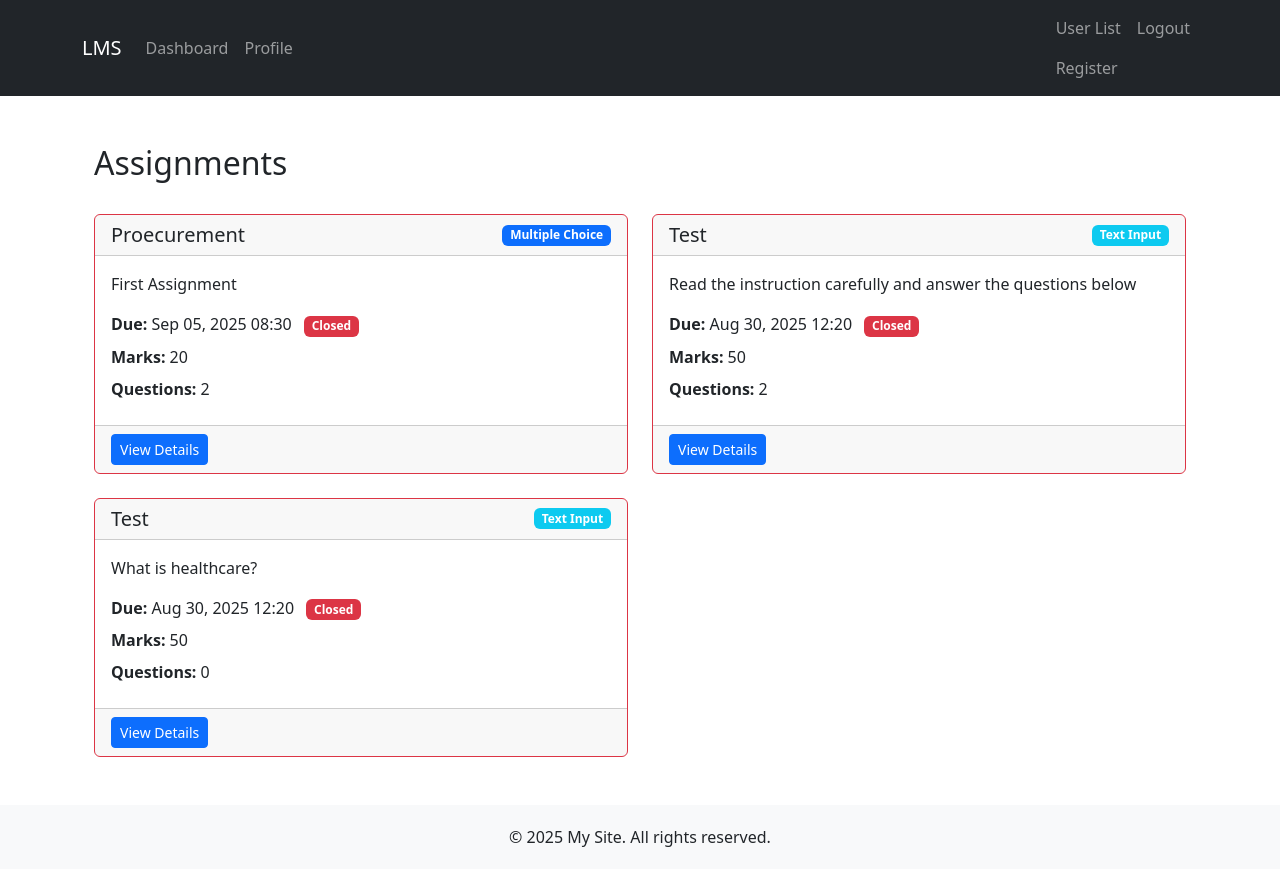
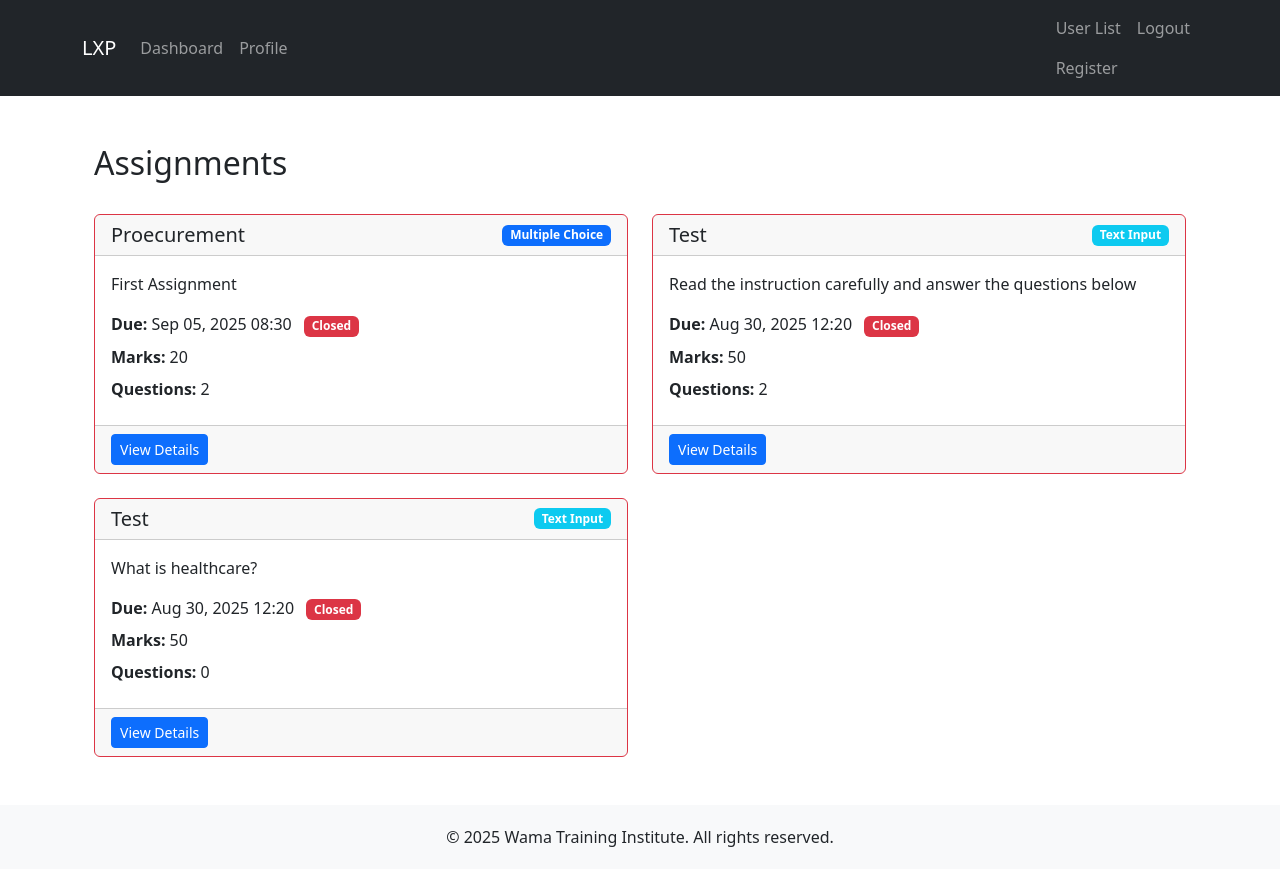
Before and after one commit to Kipkerich/learning-management-system, a Django app: page /assignments/ in a window 1280 px wide. Run offline with Django 5.2, Linux system fonts and the light colour scheme; a user stored in the database is signed in; data comes from the database, SQL or seed files in the repository; parts of the project's set-up code (start-up, migrations or seed data) failed here and were passed over.

Commit message:
changed the name of the project to LXP

```diff
--- a/lms/templates/assignments/add_questions.html
+++ b/lms/templates/assignments/add_questions.html
@@ -1,7 +1,7 @@
 
 {% extends 'base.html' %}
 {% load static %}
-{% block title %}Add Questions - {{ assignment.title }} - LMS{% endblock %}
+{% block title %}Add Questions - {{ assignment.title }} - LXP {% endblock %}
 
 {% block content %}
 <div class="container mt-4">
--- a/lms/templates/assignments/assignment_detail.html
+++ b/lms/templates/assignments/assignment_detail.html
@@ -2,7 +2,7 @@
 {% load static %}
 
 
-{% block title %}{{ assignment.title }} - LMS{% endblock %}
+{% block title %}{{ assignment.title }} - LXP{% endblock %}
 
 {% block content %}
 <div class="container mt-4">
--- a/lms/templates/assignments/assignments.html
+++ b/lms/templates/assignments/assignments.html
@@ -1,6 +1,6 @@
 {% extends 'base.html' %}
 
-{% block title %}Assignments - LMS{% endblock %}
+{% block title %}Assignments - LXP{% endblock %}
 
 {% block content %}
 <div class="container mt-4">
--- a/lms/templates/assignments/create_assignment.html
+++ b/lms/templates/assignments/create_assignment.html
@@ -1,6 +1,6 @@
 {% extends 'base.html' %}
 
-{% block title %}Create Assignment - LMS{% endblock %}
+{% block title %}Create Assignment - LXP{% endblock %}
 
 {% block content %}
 <div class="container mt-4">
--- a/lms/templates/assignments/grade_submission.html
+++ b/lms/templates/assignments/grade_submission.html
@@ -1,7 +1,7 @@
 <!-- templates/assignments/grade_submission.html -->
 {% extends 'base.html' %}
 
-{% block title %}Grade Submission - {{ assignment.title }} - LMS{% endblock %}
+{% block title %}Grade Submission - {{ assignment.title }} - LXP{% endblock %}
 
 {% block content %}
 <div class="container mt-4">
--- a/lms/templates/assignments/take_assignment.html
+++ b/lms/templates/assignments/take_assignment.html
@@ -1,7 +1,7 @@
 <!-- templates/assignments/take_assignment.html -->
 {% extends 'base.html' %}
 
-{% block title %}Take Assignment - {{ assignment.title }} - LMS{% endblock %}
+{% block title %}Take Assignment - {{ assignment.title }} - LXP{% endblock %}
 
 {% block content %}
 <div class="container mt-4">
--- a/lms/templates/assignments/view_submissions.html
+++ b/lms/templates/assignments/view_submissions.html
@@ -1,7 +1,7 @@
 <!-- templates/assignments/view_submissions.html -->
 {% extends 'base.html' %}
 
-{% block title %}Submissions - {{ assignment.title }} - LMS{% endblock %}
+{% block title %}Submissions - {{ assignment.title }} - LXP{% endblock %}
 
 {% block content %}
 <div class="container mt-4">
--- a/lms/templates/base.html
+++ b/lms/templates/base.html
@@ -4,7 +4,7 @@
     {% load static %}
     <meta charset="UTF-8">
     <meta name="viewport" content="width=device-width, initial-scale=1.0">
-    <title>{% block title %}My Django Site{% endblock %}</title>
+    <title>{% block title %}LXP {% endblock %}</title>
 
     <!-- Bootstrap CSS -->
     <link href="https://cdn.jsdelivr.net/npm/bootstrap@5.3.2/dist/css/bootstrap.min.css" rel="stylesheet">
@@ -31,7 +31,7 @@
     <!-- Navbar -->
     <nav class="navbar navbar-expand-lg navbar-dark bg-dark">
         <div class="container">
-            <a class="navbar-brand" href="{% url 'dashboard' %}">LMS</a>
+            <a class="navbar-brand" href="{% url 'dashboard' %}">LXP</a>
             <button class="navbar-toggler" type="button" data-bs-toggle="collapse" data-bs-target="#navbarNav">
                 <span class="navbar-toggler-icon"></span>
             </button>
@@ -93,7 +93,7 @@
     <!-- Footer -->
     <footer class="footer mt-auto">
         <div class="container text-center">
-            <p class="mb-0">&copy; {% now "Y" %} My Site. All rights reserved.</p>
+            <p class="mb-0">&copy; {% now "Y" %} Wama Training Institute. All rights reserved.</p>
         </div>
     </footer>
 
```
